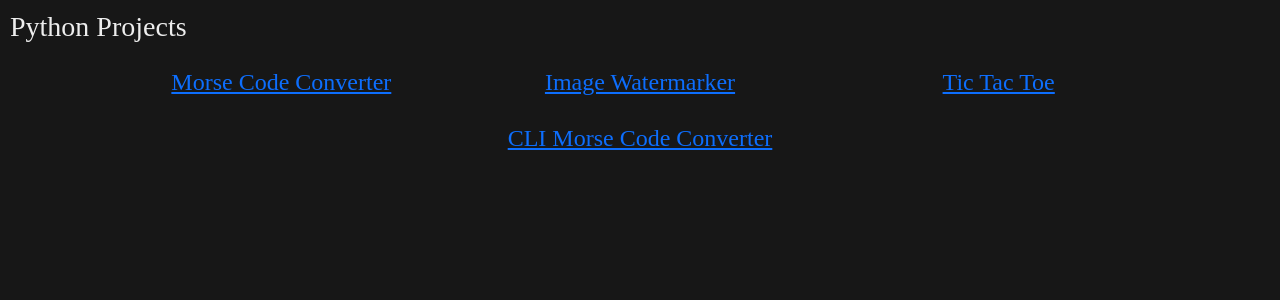
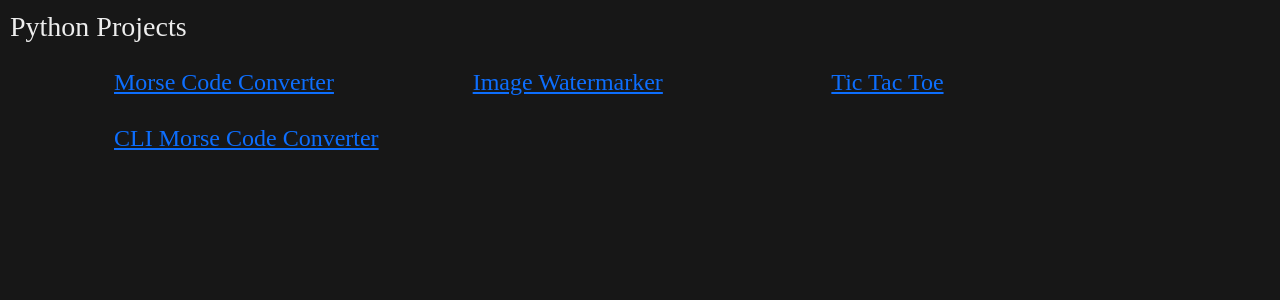
Before and after one commit to keithgaines/bootstrapPortfolio, a Flask app: page /pythonPortfolio.html in a window 1280 px wide. Shown: the part 58-358 px from the top of the page. Run offline with Flask 2, Linux system fonts and the light colour scheme.

Commit message:
changed text align

```diff
--- a/templates/pythonPortfolio.html
+++ b/templates/pythonPortfolio.html
@@ -37,7 +37,7 @@
     <h3>
         Python Projects
     </h3>
-    <div style="text-align: center; font-size: x-large;">
+    <div style="font-size: x-large;">
         <div class="container">
             <div class="row" style="margin: 20px;">
                 <div class="col">
```
